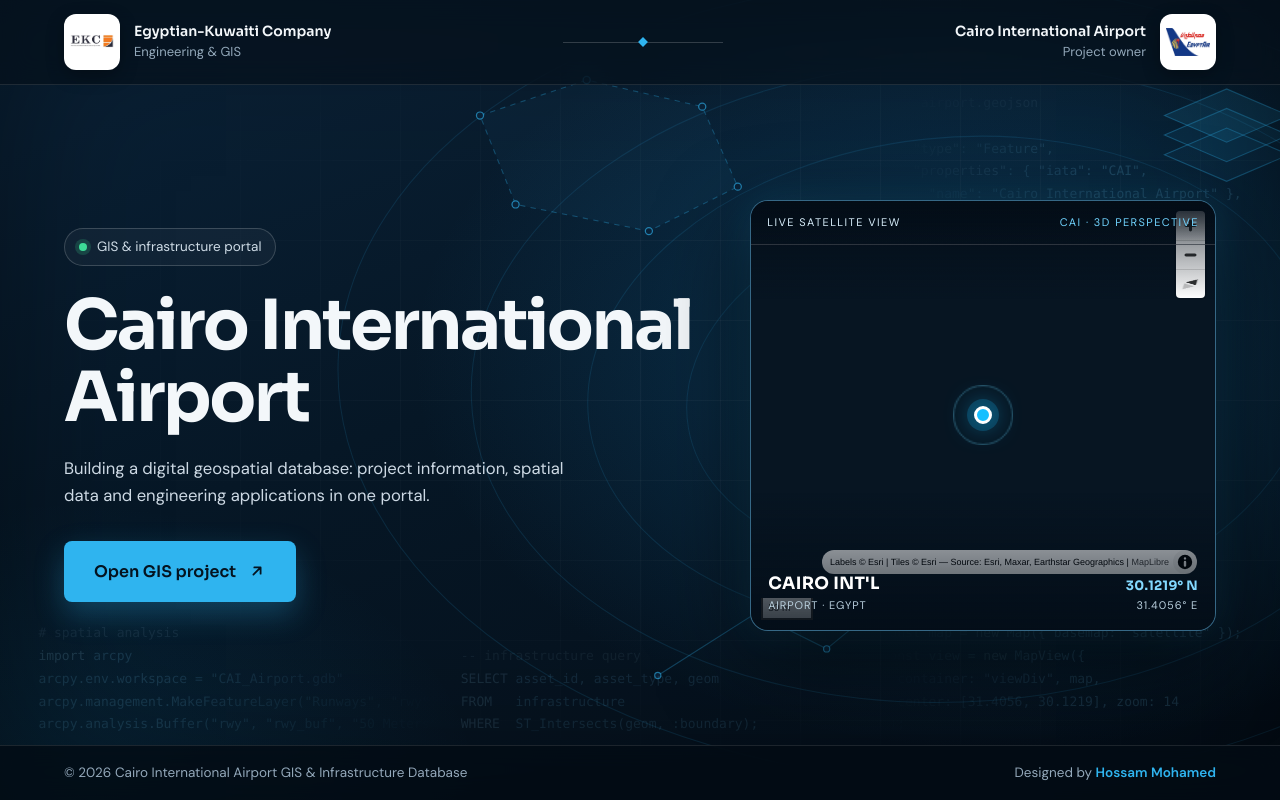
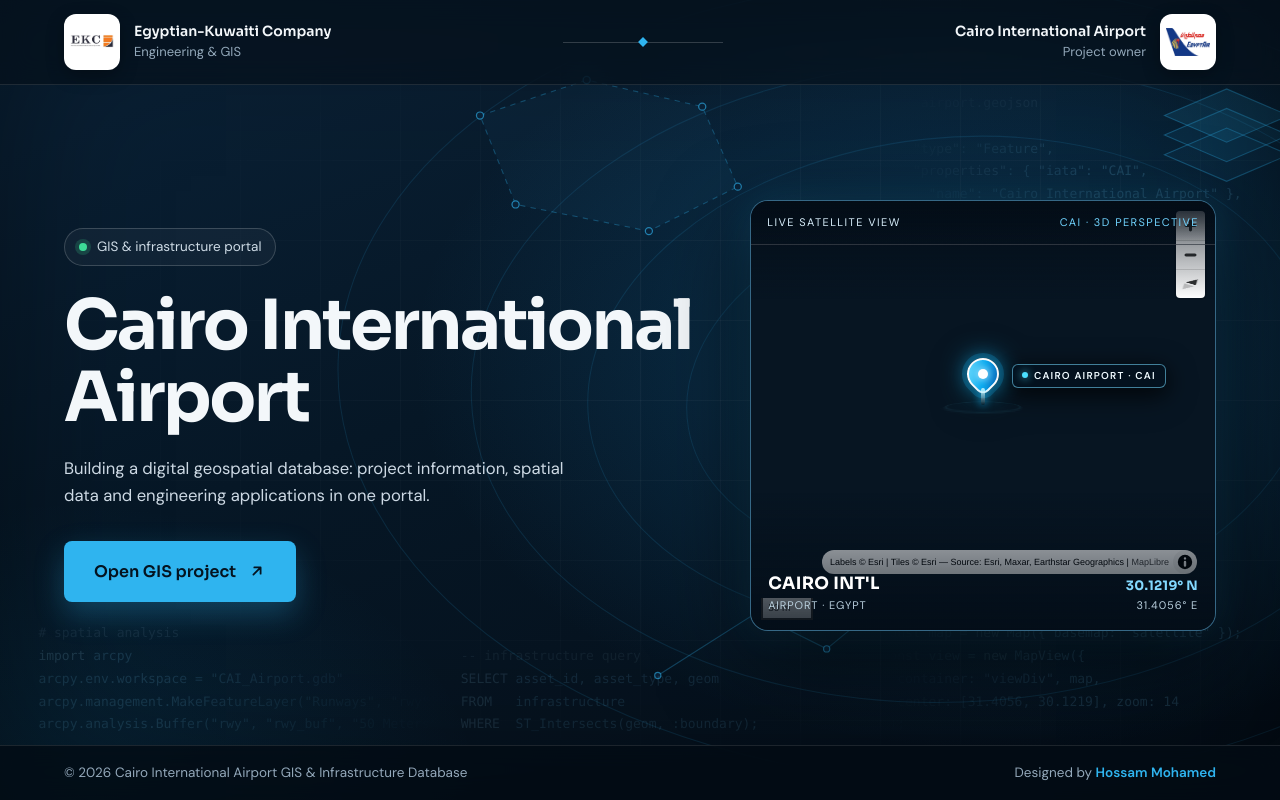
Before and after one commit to hossam991144/Cairo-International-Airport-Project, a plain HTML site: page index.html in a window 1280 px wide. Drawn offline with nearby package versions, Linux system fonts and the light colour scheme; no server answers.

Commit message:
Add files via upload

```diff
--- a/index.html
+++ b/index.html
@@ -130,11 +130,30 @@ h1{font-family:var(--head);font-size:clamp(38px,5.4vw,80px);line-height:1.04;fon
   .map-foot .coords strong{font-size:13px;color:#83d9ff}
   .maplibregl-ctrl-bottom-right{bottom:46px;right:8px}
   .maplibregl-ctrl-attrib{font-size:9px!important;opacity:.8}
-  .airport-marker{width:18px;height:18px;border:3px solid #fff;border-radius:50%;
-    background:#16bfff;box-shadow:0 0 0 7px rgba(22,191,255,.2),0 0 28px #16bfff;position:relative}
-  .airport-marker:after{content:"";position:absolute;inset:-13px;border:1px solid #6edaff;
-    border-radius:50%;animation:airportPulse 2.2s ease-out infinite}
-  @keyframes airportPulse{0%{transform:scale(.55);opacity:.95}100%{transform:scale(2.1);opacity:0}}
+  /* Premium airport locator: luminous pin + glass label + radar halo */
+  .airport-marker{position:relative;width:46px;height:58px;cursor:pointer;filter:drop-shadow(0 5px 13px rgba(0,0,0,.65))}
+  .airport-marker .pin-shell{position:absolute;left:7px;top:1px;width:32px;height:32px;
+    display:grid;place-items:center;border:2px solid rgba(255,255,255,.98);
+    border-radius:50% 50% 50% 8px;transform:rotate(-45deg);
+    background:linear-gradient(145deg,#75e1ff 0%,#08a9ef 52%,#075baf 100%);
+    box-shadow:0 0 0 5px rgba(23,185,255,.2),0 0 24px rgba(22,191,255,.9)}
+  .airport-marker .pin-core{width:10px;height:10px;border-radius:50%;
+    background:#fff;box-shadow:0 0 10px #fff}
+  .airport-marker .pin-stem{position:absolute;left:21px;top:31px;width:4px;height:17px;
+    border-radius:4px;background:linear-gradient(#b9f1ff,rgba(36,174,255,0));
+    box-shadow:0 0 9px rgba(22,191,255,.9)}
+  .airport-marker .pin-halo{position:absolute;left:2px;top:43px;width:42px;height:12px;
+    border:1px solid rgba(92,220,255,.9);border-radius:50%;
+    background:rgba(20,177,255,.13);transform:perspective(35px) rotateX(58deg);
+    animation:airportHalo 2s ease-out infinite}
+  .airport-marker .pin-label{position:absolute;left:52px;top:7px;white-space:nowrap;
+    padding:5px 9px;border:1px solid rgba(118,218,255,.55);border-radius:6px;
+    background:rgba(4,19,32,.88);color:#effaff;font:600 10px/1.2 'DM Sans',Arial,sans-serif;
+    letter-spacing:.12em;box-shadow:0 5px 18px rgba(0,0,0,.35);backdrop-filter:blur(8px)}
+  .airport-marker .pin-label:before{content:"";display:inline-block;width:6px;height:6px;
+    margin:0 6px 1px 0;border-radius:50%;background:#4be0ff;box-shadow:0 0 8px #4be0ff}
+  @keyframes airportHalo{0%{transform:perspective(35px) rotateX(58deg) scale(.55);opacity:.95}
+    100%{transform:perspective(35px) rotateX(58deg) scale(1.9);opacity:0}}
   @media(max-width:860px){.map{justify-self:start;width:min(100%,420px)}}
   @media(prefers-reduced-motion:reduce){.airport-marker:after{animation:none}}
 </style>
@@ -270,7 +289,10 @@ arcpy.analysis.Buffer("rwy", "rwy_buf", "50 Meters")</pre>
 
   const marker = document.createElement('div');
   marker.className = 'airport-marker';
-  new maplibregl.Marker({element: marker, anchor: 'center'})
+  marker.setAttribute('role', 'img');
+  marker.setAttribute('aria-label', 'Cairo International Airport location');
+  marker.innerHTML = '<span class="pin-halo"></span><span class="pin-shell"><span class="pin-core"></span></span><span class="pin-stem"></span><span class="pin-label">CAIRO AIRPORT · CAI</span>';
+  new maplibregl.Marker({element: marker, anchor: 'bottom'})
     .setLngLat(airport)
     .setPopup(new maplibregl.Popup({offset: 18}).setHTML(
       '<strong style="font-family:Arial">Cairo International Airport</strong><br><span style="font-size:12px">CAI · 30.1219° N, 31.4056° E</span>'
```
